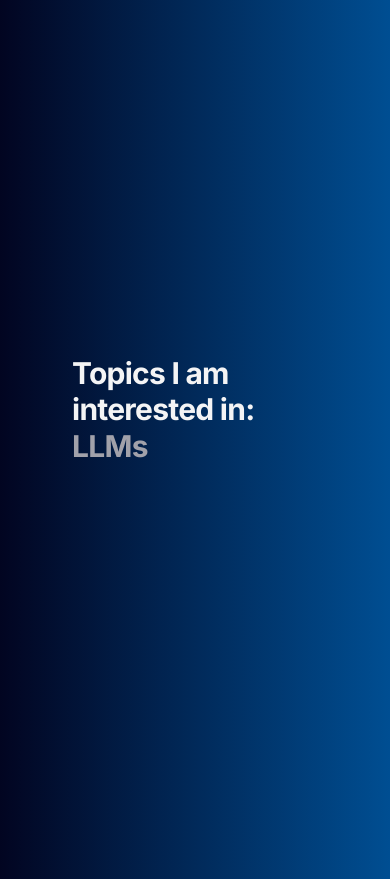
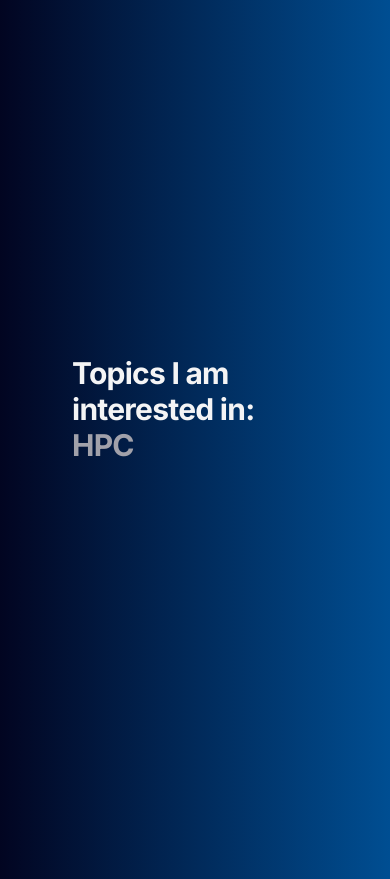
Before and after one commit to Vedant527/portfolio, a Next.js app: page /about in a window 390 px wide. Shown: the part 2800-3679 px from the top of the page. Built offline with nearby package versions, Linux system fonts and the light colour scheme; what tailwindcss-debug-screens would draw is missing.

Commit message:
checks for device type before rendering interests

```diff
--- a/app/about/sections/Interests.tsx
+++ b/app/about/sections/Interests.tsx
@@ -4,9 +4,30 @@ import React from "react";
 import { motion } from 'framer-motion';
 import styles from '../styles';
 import { fadeIn } from '../../../util/motion';
+import { useEffect, useState } from "react";
 
 
 const Interests = () => {
+  const [isMobile, setIsMobile] = useState(false);
+
+  useEffect(() => {
+    // Check if the window width is less than a certain threshold (e.g., 768px)
+    const handleResize = () => {
+      setIsMobile(window.innerWidth < 768);
+    };
+
+    // Initial check on mount
+    handleResize();
+
+    // Add event listener to check on window resize
+    window.addEventListener("resize", handleResize);
+
+    // Clean up the event listener on component unmount
+    return () => {
+      window.removeEventListener("resize", handleResize);
+    };
+  }, []);
+
   return (
     <section className={`${styles.paddings} relative z-10`}>
       <motion.div
@@ -24,13 +45,23 @@ const Interests = () => {
           <div className="text-3xl font-bold tracking-tight text-zinc-100 sm:text-4xl md:gap-4 md:py-4 lg:pb-4 md:p-4 m-4">
             Topics I am interested in:
             <span className="text-zinc-400 inline-flex flex-col h-[calc(theme(fontSize.3xl)*theme(lineHeight.tight))] md:h-[calc(theme(fontSize.4xl)*theme(lineHeight.tight))] overflow-hidden">
-              <ul className="block animate-text-slide text-left leading-tight [&_li]:block">
-                <li>Low-Level Programming and Parallelization</li>
-                <li>Natural Language Processing and Applications of LLMs</li>
-                <li>High Performance Computing</li>
-                <li>Computer Vision and Real-Time Image Segmentation</li>
-                <li aria-hidden="true">Low-Level Programming and Parallelization</li>
-              </ul>
+              { !isMobile ?
+                (<ul className="block animate-text-slide text-left leading-tight [&_li]:block">
+                  <li>Low-Level Programming and Parallelization</li>
+                  <li>Natural Language Processing and Applications of LLMs</li>
+                  <li>High Performance Computing</li>
+                  <li>Computer Vision and Real-Time Image Segmentation</li>
+                  <li aria-hidden="true">Low-Level Programming and Parallelization</li>
+                </ul> )
+                :
+                (<ul className="block animate-text-slide text-left leading-tight [&_li]:block">
+                <li>Parallelization</li>
+                <li>NLP</li>
+                <li>HPC</li>
+                <li>Computer Vision</li>
+                <li aria-hidden="true">Parallelization</li>
+              </ul> )
+              }
             </span>
           </div>
         </div>
```
